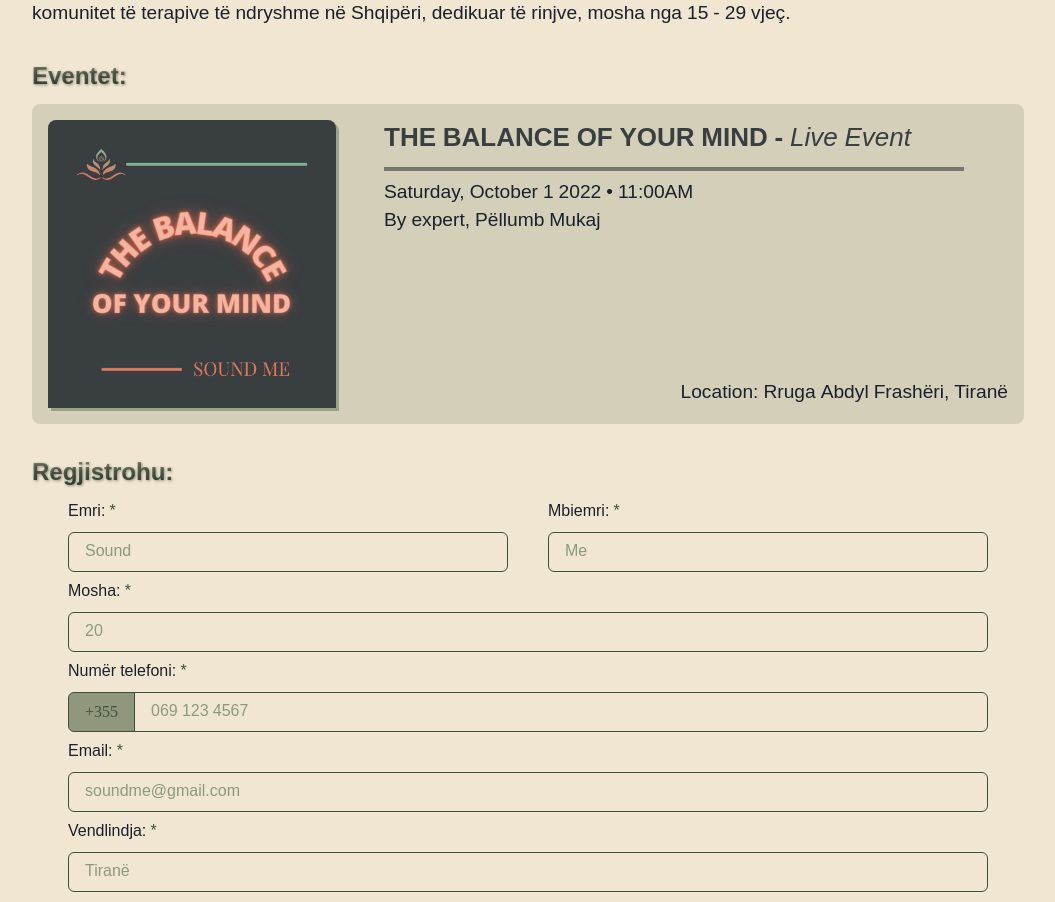
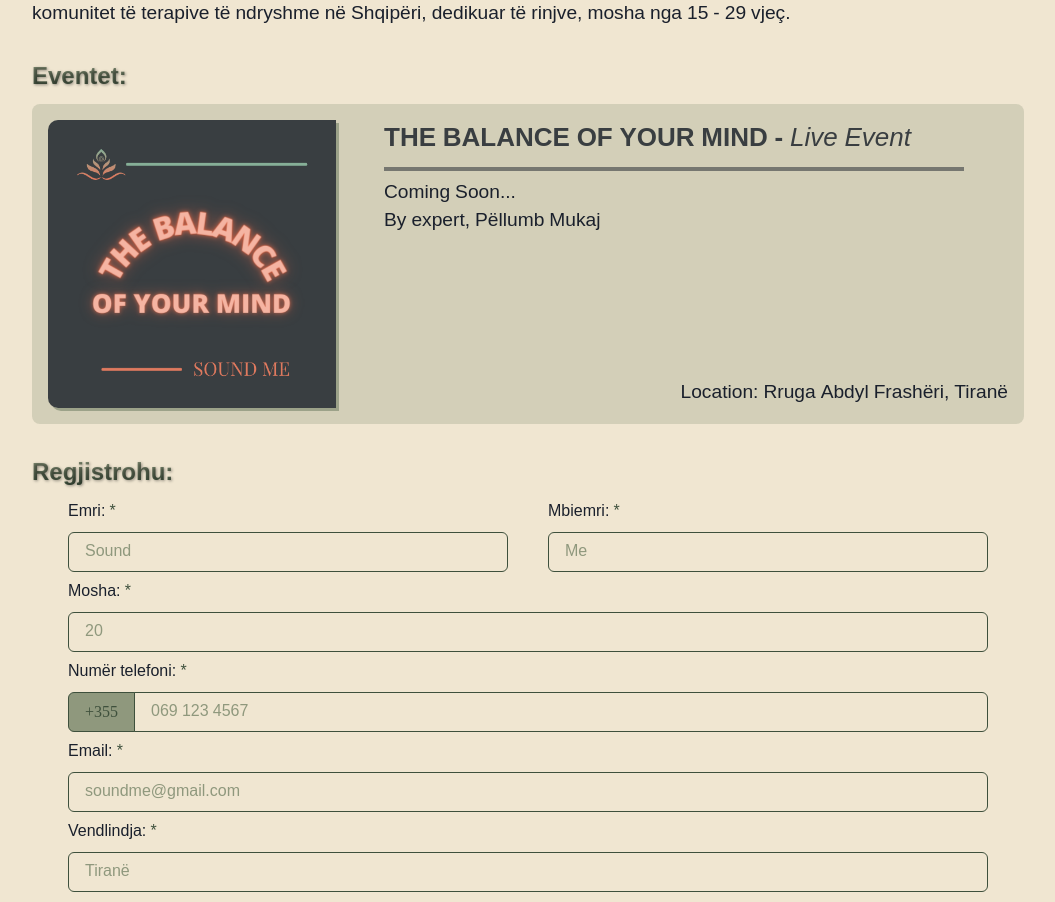
Before and after one commit to Democles85/sound_me_landing_page, a Next.js app: page / in a window 1280 px wide. Shown: the part 880-1782 px from the top of the page, without its empty margins (112-1167 px from the left). Built offline with nearby package versions, Linux system fonts and the light colour scheme.

Commit message:
Updated Event

```diff
--- a/components/Events.tsx
+++ b/components/Events.tsx
@@ -72,7 +72,11 @@ export default function Events() {
           src={'/images/balance_of_mind.png'}
           alt={'Balance of Mind'}
           w={{ base: '100%', md: '100%', lg: '30%' }}
-          borderTopRadius={'lg'}
+          borderRadius={{
+            base: '10px 10px 0 0',
+            md: '10px 0 0 10px',
+            lg: '10px 0 0 10px'
+          }}
           boxShadow={'3px 3px 0 0 rgba(143, 152, 125, 0.8)'}
         />
 
@@ -106,7 +110,7 @@ export default function Events() {
             fontSize={{ base: '1rem', md: '1.2rem', lg: '1.2rem' }}
             my={{ base: '1rem', md: '0', lg: '0' }}
           >
-            <Text>Saturday, October 1 2022 • 11:00AM</Text>
+            <Text>Coming Soon... </Text>
             <Text>By expert, Pëllumb Mukaj</Text>
           </Box>
           <Box
```
